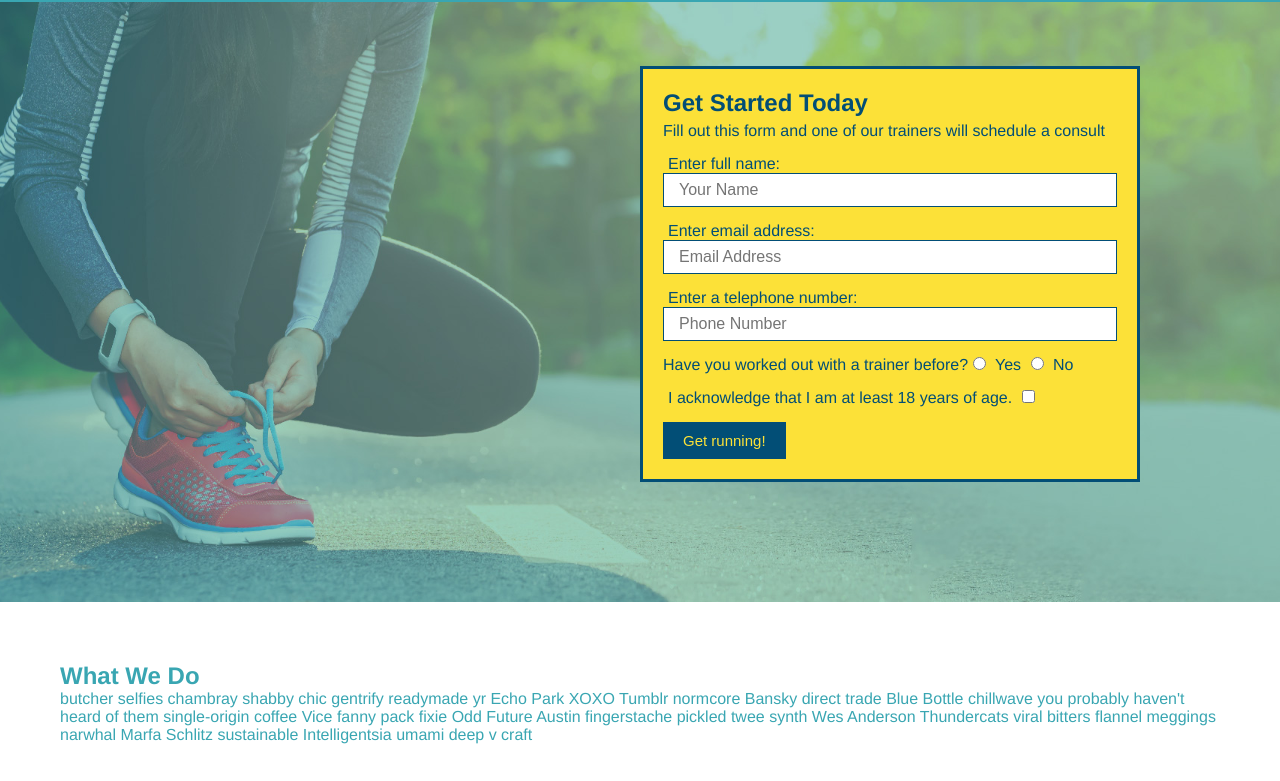
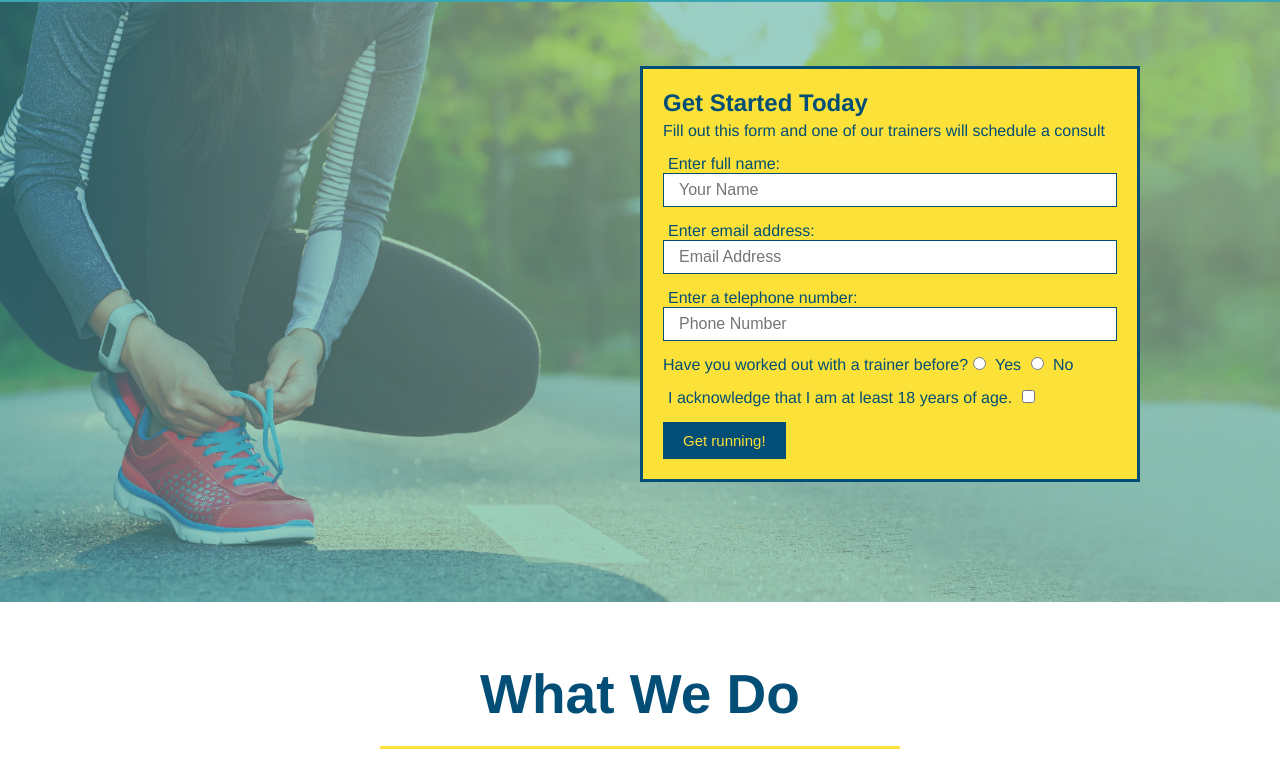
Before and after one commit to dmorgan904/run-buddy, a plain HTML site: page index.html in a window 1280 px wide. Shown: the part 80-861 px from the top of the page. Drawn offline with Linux system fonts and the light colour scheme.

Commit message:
style what we do section

```diff
--- a/assets/css/style.css
+++ b/assets/css/style.css
@@ -122,3 +122,26 @@ section {
     border: none;
 }
 /* Hero Style End */
+
+.intro {
+    text-align: center;
+}
+
+.intro h2 {
+    font-size: 55px;
+    color: #024e76;
+    margin-bottom: 35px;
+    padding: 0 100px 20px 100px;
+    border-bottom: 3px solid;
+    border-color: #fce138;
+    display: inline-block;
+}
+
+.intro p {
+    line-height: 1.7;
+    color: #39a6b2;
+    width: 80%;
+    font-size: 20px;
+    margin: 0 auto;
+}
+}
--- a/index.html
+++ b/index.html
@@ -17,16 +17,16 @@
                 <ul>
                     <!-- List item element -->
                     <li>
-                        <a href="what-we-do">What We Do</a>
+                        <a href="#what-we-do">What We Do</a>
                     </li>
                     <li>
-                        <a href="what-you-do">What You Do</a>
+                        <a href="#what-you-do">What You Do</a>
                     </li>
                     <li>
-                        <a href="your-trainers">Your Trainers</a>
+                        <a href="#your-trainers">Your Trainers</a>
                     </li>
                     <li>
-                        <a href="reach-out">Reach Out</a>
+                        <a href="#reach-out">Reach Out</a>
                     </li>
                 </ul>
             </nav>
@@ -68,7 +68,7 @@
 
 
         <!-- "what we do" section -->
-        <section id="what-we-do">
+        <section id="what-we-do" class="intro">
             <h2>What We Do</h2>
             <p>butcher selfies chambray shabby chic gentrify readymade yr Echo Park XOXO Tumblr normcore Bansky direct trade Blue Bottle chillwave you probably haven't heard of them single-origin coffee Vice fanny pack fixie Odd Future Austin fingerstache pickled twee synth Wes Anderson Thundercats viral bitters flannel meggings narwhal Marfa Schlitz sustainable Intelligentsia umami deep v craft
              </p>
```
